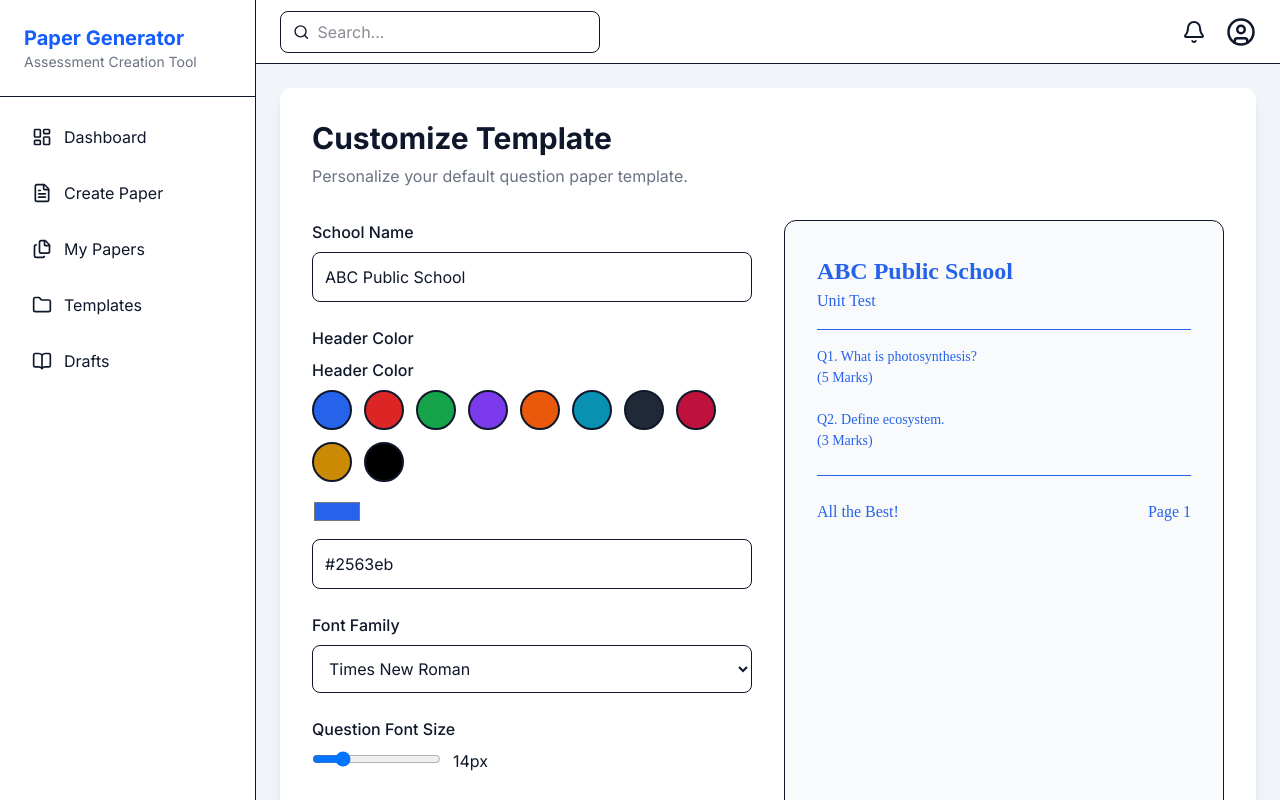
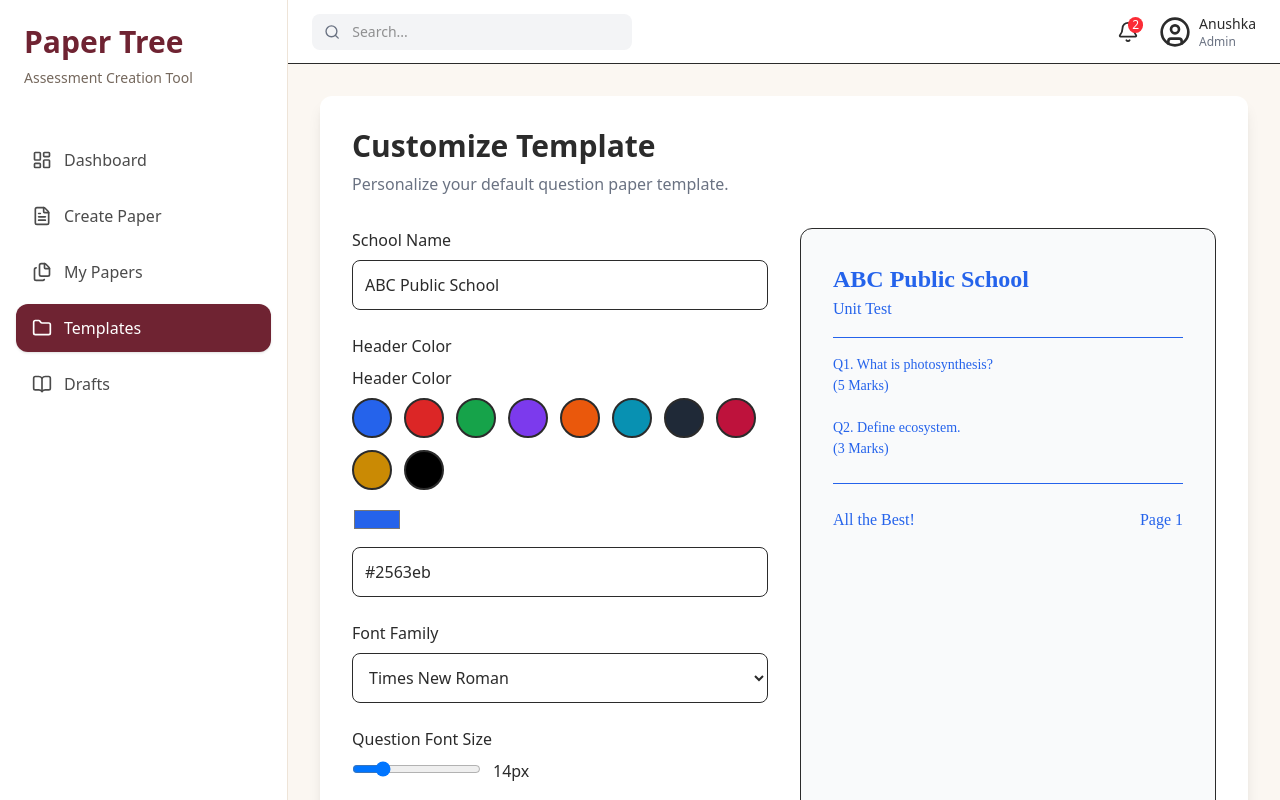
Before and after one commit to anushkasingh4492-commits/question-paper-builder, a Next.js app: page /templates in a window 1280 px wide. Shown: the top 800 px of the page. Built offline with nearby package versions, Linux system fonts and the light colour scheme.

Commit message:
fix dashboard layout and hydration warning

```diff
--- a/app/globals.css
+++ b/app/globals.css
@@ -1,11 +1,21 @@
 @import "tailwindcss";
+:root{
+  --brand:#6f2332;
+  --brand-dark:#5a1d2a;
 
-:root {
-  --background: #f8fafc;
-  --foreground: #0f172a;
+  --paper:#fbf7f2;
+  --surface:#ffffff;
+
+  --border:#ddd3c6;
+
+  --text:#2b2b2b;
+  --muted:#72685f;
+
+  --pyq:#b3261e;
+
+  --radius:14px;
 }
-
-body {
-  background: var(--background);
-  color: var(--foreground);
+body{
+    background:var(--paper);
+    color:var(--text);
 }
--- a/app/layout.tsx
+++ b/app/layout.tsx
@@ -1,22 +1,18 @@
-import type { Metadata } from "next";
-import { Inter } from "next/font/google";
 import "./globals.css";
 
-const inter = Inter({ subsets: ["latin"] });
-
-export const metadata: Metadata = {
-  title: "Paper Generator",
+export const metadata = {
+  title: "Paper Tree",
   description: "Assessment Creation Tool",
 };
 
 export default function RootLayout({
   children,
-}: {
+}: Readonly<{
   children: React.ReactNode;
-}) {
+}>) {
   return (
-    <html lang="en">
-      <body className={inter.className}>
+    <html lang="en" suppressHydrationWarning>
+      <body>
         {children}
       </body>
     </html>
--- a/components/DashboardLayout.tsx
+++ b/components/DashboardLayout.tsx
@@ -7,13 +7,15 @@ export default function DashboardLayout({
   children: React.ReactNode;
 }) {
   return (
-    <div className="flex">
+    <div className="flex min-h-screen bg-[#fbf7f2]">
+      {/* Sidebar */}
       <Sidebar />
 
-      <div className="flex-1">
+      {/* Content */}
+      <div className="flex-1 flex flex-col">
         <Topbar />
 
-        <main className="p-6 bg-slate-100 min-h-screen">
+        <main className="flex-1 p-8 bg-[#fbf7f2]">
           {children}
         </main>
       </div>
--- a/components/Sidebar.tsx
+++ b/components/Sidebar.tsx
@@ -1,25 +1,17 @@
 "use client";
 
 import Link from "next/link";
-import type { ComponentType } from "react";
-import type { LucideProps } from "lucide-react";
+import { usePathname } from "next/navigation";
 import {
   LayoutDashboard,
   FileText,
+  Files,
+  Folder,
   BookOpen,
-  Folder,
   Settings,
-  Files,
-  LayoutTemplate,
 } from "lucide-react";
 
-type MenuItem = {
-  title: string;
-  icon: ComponentType<LucideProps>;
-  href: string;
-};
-
-const menuItems: MenuItem[] = [
+const menuItems = [
   {
     title: "Dashboard",
     icon: LayoutDashboard,
@@ -48,29 +40,63 @@ const menuItems: MenuItem[] = [
 ];
 
 export default function Sidebar() {
+  const pathname = usePathname();
+
   return (
-    <aside className="w-64 h-screen bg-white border-r flex flex-col">
-      <div className="p-6 border-b">
-        <h1 className="text-xl font-bold text-blue-600">
-          Paper Generator
+    <aside className="w-72 min-h-screen bg-white border-r border-[#eee4d8] flex flex-col">
+
+      {/* Logo */}
+      <div className="px-6 py-6">
+        <h1
+          className="text-3xl font-semibold text-[#6f2332]"
+          style={{ fontFamily: "Source Serif 4, serif" }}
+        >
+          Paper Tree
         </h1>
-        <p className="text-sm text-gray-500">
+
+        <p className="text-sm text-[#75685d] mt-2">
           Assessment Creation Tool
         </p>
       </div>
 
-      <nav className="flex-1 p-4 space-y-2">
-       {menuItems.map((item) => (
-  <Link
-    key={item.href}
-    href={item.href}
-            className="flex items-center gap-3 px-4 py-3 rounded-lg hover:bg-blue-50 transition"
-          >
-            <item.icon size={20} />
-            {item.title}
-          </Link>
-        ))}
+
+      {/* Navigation */}
+      <nav className="flex-1 px-4 py-6 space-y-2">
+        {menuItems.map((item) => {
+          const Icon = item.icon;
+          const active = pathname === item.href;
+
+          return (
+            <Link
+              key={item.title}
+              href={item.href}
+              className={`flex items-center gap-3 rounded-xl px-4 py-3 transition-all ${
+                active
+                  ? "bg-[#6f2332] text-white shadow-sm"
+                  : "text-[#4b4b4b] hover:bg-[#f7f2ec]"
+              }`}
+            >
+              <Icon size={20} />
+              <span className="font-medium">
+                {item.title}
+              </span>
+            </Link>
+          );
+        })}
       </nav>
+
+
+      {/* Bottom */}
+      <div className="border-t border-[#eee4d8] p-4">
+        <Link
+          href="/settings"
+          className="flex items-center gap-3 rounded-xl px-4 py-3 text-[#4b4b4b] hover:bg-[#f7f2ec]"
+        >
+          <Settings size={20} />
+          <span>Settings</span>
+        </Link>
+      </div>
+
     </aside>
   );
 }
--- a/components/topbar.tsx
+++ b/components/topbar.tsx
@@ -4,19 +4,44 @@ import { Bell, Search, UserCircle } from "lucide-react";
 
 export default function Topbar() {
   return (
-    <header className="h-16 bg-white border-b flex items-center justify-between px-6">
-      <div className="flex items-center gap-2 border rounded-lg px-3 py-2 w-80">
-        <Search size={18} />
+    <header className="h-16 border-b bg-white flex items-center justify-between px-6">
+
+      {/* Search */}
+      <div className="flex items-center gap-3 bg-gray-100 rounded-lg px-3 py-2 w-80">
+        <Search size={18} className="text-gray-500" />
         <input
-          className="outline-none w-full"
+          type="text"
           placeholder="Search..."
+          className="bg-transparent outline-none text-sm w-full"
         />
       </div>
 
+
+      {/* Right Section */}
       <div className="flex items-center gap-5">
-        <Bell />
-        <UserCircle size={30} />
+
+        <button className="relative">
+          <Bell size={22} />
+          <span className="absolute -top-1 -right-1 bg-red-500 text-white text-xs rounded-full px-1">
+            2
+          </span>
+        </button>
+
+
+        <div className="flex items-center gap-2 cursor-pointer">
+          <UserCircle size={32} />
+          <div className="hidden md:block">
+            <p className="text-sm font-medium">
+              Anushka
+            </p>
+            <p className="text-xs text-gray-500">
+              Admin
+            </p>
+          </div>
+        </div>
+
       </div>
+
     </header>
   );
 }
--- a/package.json
+++ b/package.json
@@ -14,6 +14,8 @@
     "@dnd-kit/modifiers": "^9.0.0",
     "@dnd-kit/sortable": "^10.0.0",
     "@dnd-kit/utilities": "^3.2.2",
+    "@fontsource/source-serif-4": "^5.3.0",
+    "@fontsource/work-sans": "^5.3.0",
     "class-variance-authority": "^0.7.1",
     "clsx": "^2.1.1",
     "docx": "^9.7.1",
```
Also changed, not shown: 1 other file (tests, documents, lock files or other folders).
